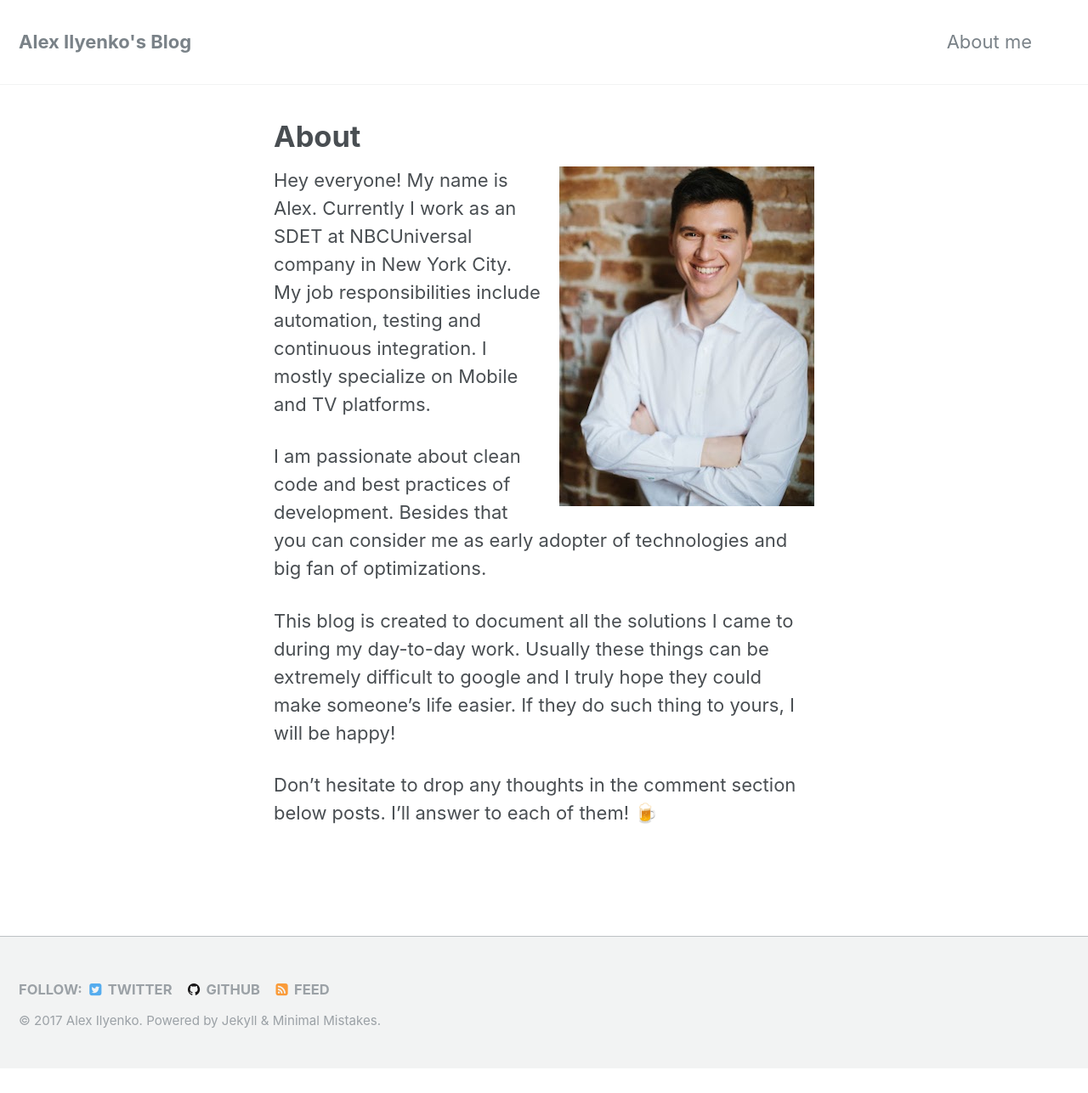
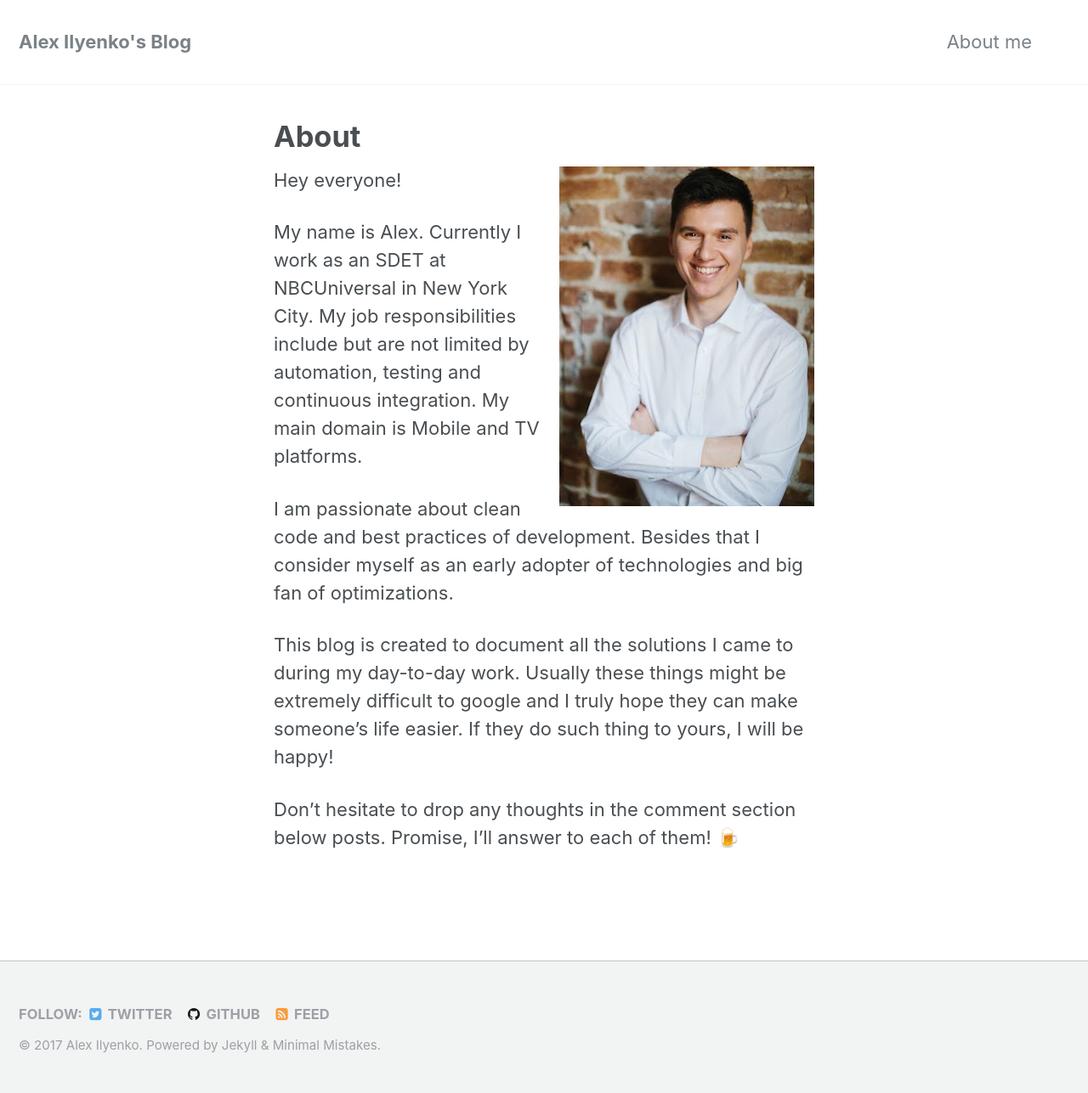
Before and after one commit to alexilyenko/alexilyenko.github.io, a Jekyll site: the page built from _pages/about.md, in a window 1280 px wide. Shown: the whole page at 85% size. Built offline with Jekyll 4.4.1, drawn with Linux system fonts in a browser that asks for light colours; emoji names are drawn with the system emoji font; before the commit the page ends 1258 px from its top, so only the background shows below that.

Commit message:
Update About

```diff
--- a/_pages/about.md
+++ b/_pages/about.md
@@ -5,11 +5,12 @@ author_profile: false
 ---
 
 ![image-right]({{ site.url }}{{ site.baseurl }}/assets/images/big_avatar.jpg){: .align-right}
-Hey everyone! My name is Alex.
-Currently I work as an SDET at NBCUniversal company in New York City. My job responsibilities include automation, testing and continuous integration. I mostly specialize on Mobile and TV platforms.
+Hey everyone!
 
-I am passionate about clean code and best practices of development. Besides that you can consider me as early adopter of technologies and big fan of optimizations.
+My name is Alex. Currently I work as an SDET at NBCUniversal in New York City. My job responsibilities include but are not limited by automation, testing and continuous integration. My main domain is Mobile and TV platforms.
 
-This blog is created to document all the solutions I came to during my day-to-day work. Usually these things can be extremely difficult to google and I truly hope they could make someone's life easier. If they do such thing to yours, I will be happy!
+I am passionate about clean code and best practices of development. Besides that I consider myself as an early adopter of technologies and big fan of optimizations.
 
-Don't hesitate to drop any thoughts in the comment section below posts. I'll answer to each of them! :beer:
+This blog is created to document all the solutions I came to during my day-to-day work. Usually these things might be extremely difficult to google and I truly hope they can make someone's life easier. If they do such thing to yours, I will be happy!
+
+Don't hesitate to drop any thoughts in the comment section below posts. Promise, I'll answer to each of them! :beer:
```
